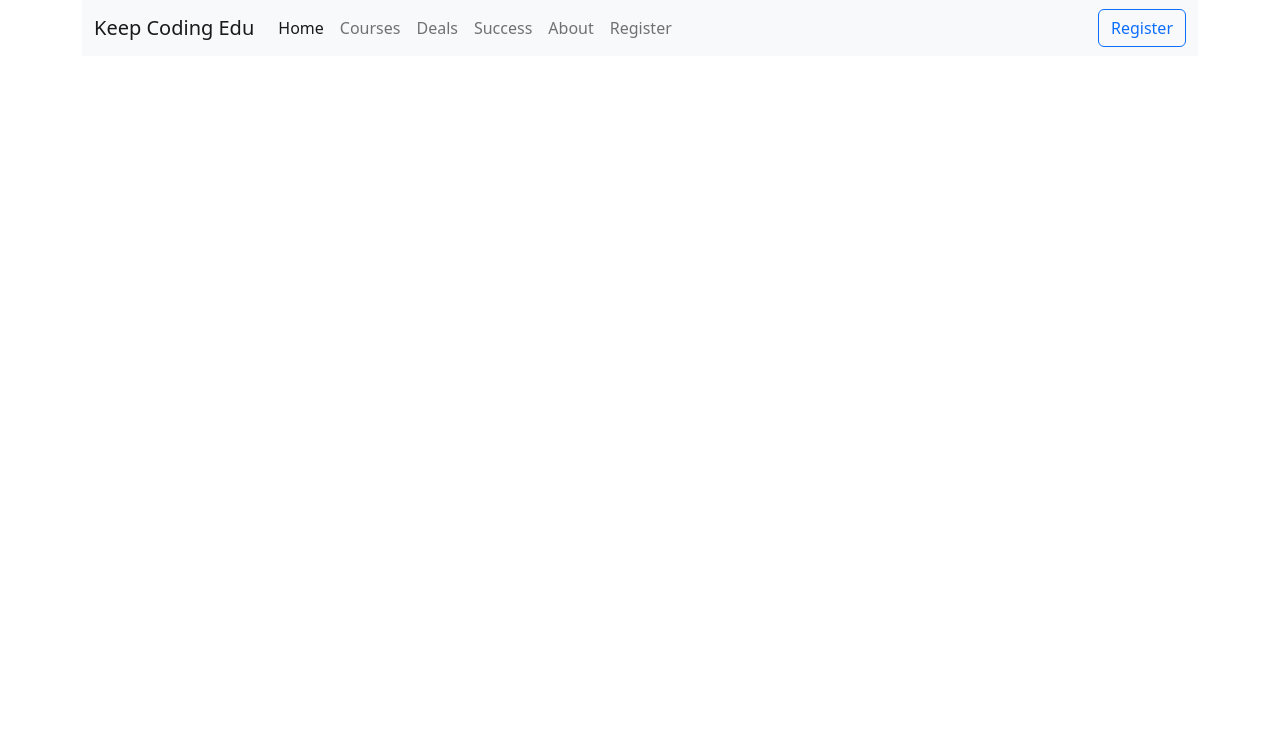
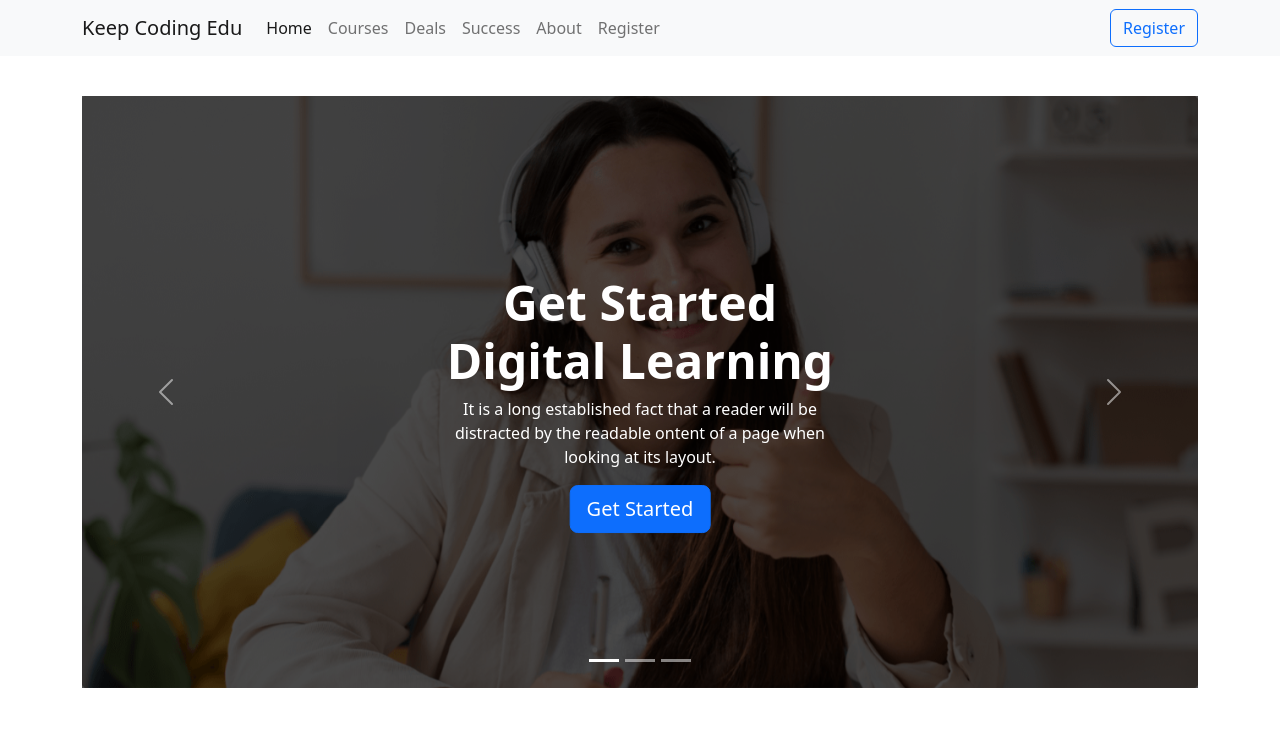
Before and after one commit to suhanasalma/keepCoding-edu, a plain HTML site: page index.html in a window 1280 px wide. Drawn offline with nearby package versions, Linux system fonts and the light colour scheme.

Commit message:
carousel added

```diff
--- a/index.html
+++ b/index.html
@@ -5,14 +5,20 @@
    <meta charset="utf-8">
    <meta name="viewport" content="width=device-width, initial-scale=1">
    <title>Keep Coding Edu</title>
+   <link rel="stylesheet" href="site.css">
    <link href="https://cdn.jsdelivr.net/npm/bootstrap@5.2.0/dist/css/bootstrap.min.css" rel="stylesheet"
       integrity="sha384-gH2yIJqKdNHPEq0n4Mqa/HGKIhSkIHeL5AyhkYV8i59U5AR6csBvApHHNl/vI1Bx" crossorigin="anonymous">
 </head>
 
 <body>
-   <section class="container">
-      <nav class="navbar navbar-expand-lg bg-light">
-         <div class="container-fluid">
+   <header class="container">
+
+      <!-- -------------------------------------------------------------------------------------------------------------------------------------
+                                                          Nav Bar Started
+      -------------------------------------------------------------------------------------------------------------------------------------- -->
+      <section>
+         <nav class="navbar navbar-expand-lg bg-light fixed-top">
+            <div class="container">
                <a class="navbar-brand" href="#">Keep Coding Edu</a>
                <button class="navbar-toggler" type="button" data-bs-toggle="collapse" data-bs-target="#navbarSupportedContent"
                   aria-controls="navbarSupportedContent" aria-expanded="false" aria-label="Toggle navigation">
@@ -44,6 +50,73 @@
             </div>
          </nav>
       </section>
+
+      <!-- -------------------------------------------------------------------------------------------------------------------------------------
+                                                          Nav Bar Finished
+      -------------------------------------------------------------------------------------------------------------------------------------- -->
+
+
+
+
+      <!-- -------------------------------------------------------------------------------------------------------------------------------------
+                                                          Carosel Started
+      -------------------------------------------------------------------------------------------------------------------------------------- -->
+
+
+
+      <section class="my-5 py-5">
+         <div id="carouselExampleCaptions" class="carousel slide" data-bs-ride="false">
+            <div class="carousel-indicators">
+               <button type="button" data-bs-target="#carouselExampleCaptions" data-bs-slide-to="0" class="active"
+                  aria-current="true" aria-label="Slide 1"></button>
+               <button type="button" data-bs-target="#carouselExampleCaptions" data-bs-slide-to="1"
+                  aria-label="Slide 2"></button>
+               <button type="button" data-bs-target="#carouselExampleCaptions" data-bs-slide-to="2"
+                  aria-label="Slide 3"></button>
+            </div>
+            <div class="carousel-inner">
+               <div class="carousel-item active position-relative">
+                  <img src="images/cover/cover-1.png" class="d-block w-100" alt="...">
+                  <div class="carousel-caption d-md-block position-absolute top-50 start-50 translate-middle">
+                     <h5>Get Started Digital Learning</h5>
+                     <p>It is a long established fact that a reader will be distracted by the readable ontent of a page when looking at its layout.</p>
+                     <a href="" class="btn btn-lg btn-primary">Get Started</a>
+                  </div>
+               </div>
+               <div class="carousel-item position-relative">
+                  <img src="images/cover/cover-2.jpg" class="d-block w-100 img-fluid" alt="...">
+                  <div class="carousel-caption d-md-block position-absolute top-50 start-50 translate-middle">
+                     <h5>Get Started Digital Learning</h5>
+                     <p>It is a long established fact that a reader will be distracted by the readable ontent of a page when looking at its layout.</p>
+                     <a href="" class="btn btn-lg btn-primary">Get Started</a>
+                  </div>
+               </div>
+               <div class="carousel-item  position-relative">
+                  <img src="images/cover/cover-3.jpg" class="d-block w-100" alt="...">
+                  <div class="carousel-caption d-md-block position-absolute top-50 start-50 translate-middle">
+                     <h5>Get Started Digital Learning</h5>
+                     <p>It is a long established fact that a reader will be distracted by the readable ontent of a page when looking at its layout.</p>
+                     <a href="" class="btn btn-lg btn-primary">Get Started</a>
+                  </div>
+               </div>
+            </div>
+            <button class="carousel-control-prev" type="button" data-bs-target="#carouselExampleCaptions" data-bs-slide="prev">
+               <span class="carousel-control-prev-icon" aria-hidden="true"></span>
+               <span class="visually-hidden">Previous</span>
+            </button>
+            <button class="carousel-control-next" type="button" data-bs-target="#carouselExampleCaptions" data-bs-slide="next">
+               <span class="carousel-control-next-icon" aria-hidden="true"></span>
+               <span class="visually-hidden">Next</span>
+            </button>
+         </div>
+      </section>
+   </header>
+
+   <!-- -------------------------------------------------------------------------------------------------------------------------------------
+                                                          Carosel Finished
+      -------------------------------------------------------------------------------------------------------------------------------------- -->
+
+
    <script src="https://cdn.jsdelivr.net/npm/bootstrap@5.2.0/dist/js/bootstrap.bundle.min.js"
       integrity="sha384-A3rJD856KowSb7dwlZdYEkO39Gagi7vIsF0jrRAoQmDKKtQBHUuLZ9AsSv4jD4Xa"
       crossorigin="anonymous"></script>
--- /dev/null
+++ b/site.css
@@ -0,0 +1,20 @@
+.carousel-caption{
+   z-index: 2;
+}
+
+.carousel-caption h5{
+   font-size: 3em;
+   font-weight: bold;
+}
+
+
+.carousel-inner:before {
+	content: '';
+	position: absolute;
+	width: 100%;
+	height: 100%;
+	top: 0;
+	left: 0;
+	background: rgba(0, 0, 0, 0.7);
+	z-index: 1;
+}
```
Also changed, not shown: images/cover/cover-2.jpg. Lines whose indentation alone changed are shown as unchanged.
